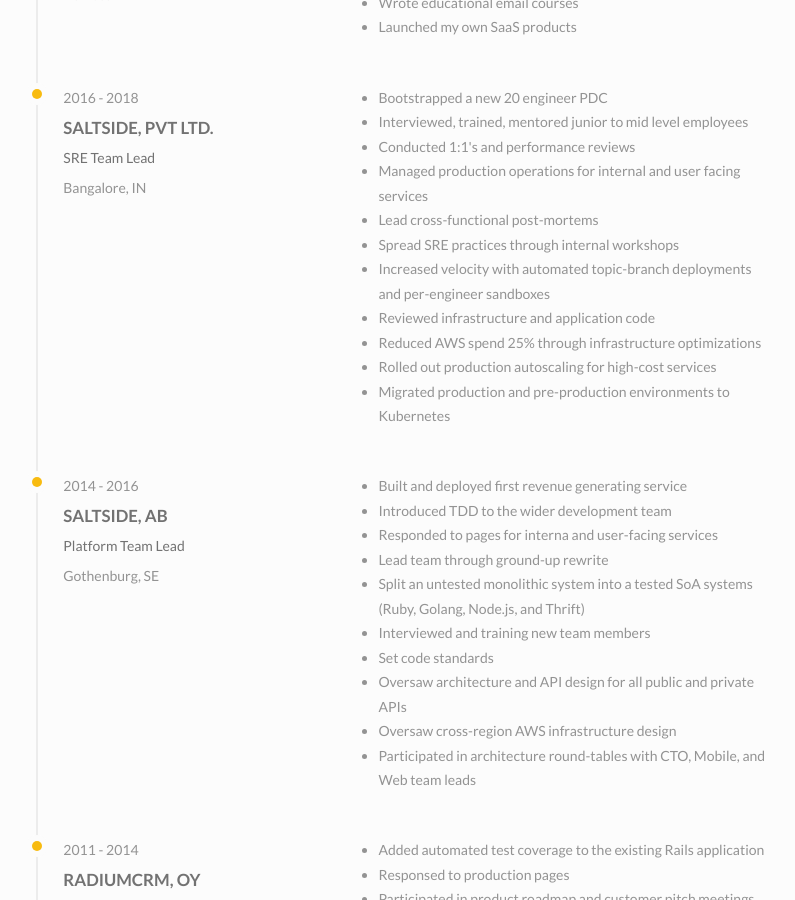
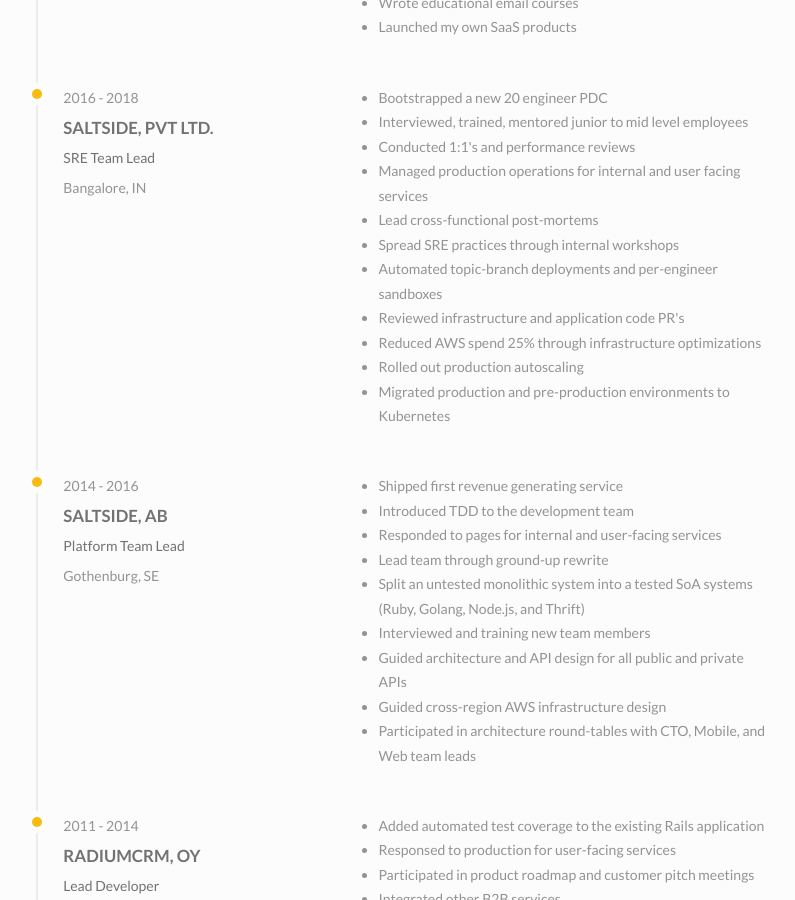
Before and after one commit to ahawkins/resume, a Jekyll site: the page built from index.md, in a window 1280 px wide and 900 px high, scrolled down 2006 px. Shown: the whole window, without its empty margins (434-1229 px from the left). Built offline with Jekyll 4.4.1, drawn with Linux system fonts in a browser that asks for light colours; nearby versions of some CDN libraries; some of the changed text lies outside the part shown.

Commit message:
fix(experience): shorten line items

```diff
--- a/_data/resume.yml
+++ b/_data/resume.yml
@@ -100,25 +100,24 @@ experience:
       - Managed production operations for internal and user facing services
       - Lead cross-functional post-mortems
       - Spread SRE practices through internal workshops
-      - Increased velocity with automated topic-branch deployments and per-engineer sandboxes
-      - Reviewed infrastructure and application code
+      - Automated topic-branch deployments and per-engineer sandboxes
+      - Reviewed infrastructure and application code PR's
       - Reduced AWS spend 25% through infrastructure optimizations
-      - Rolled out production autoscaling for high-cost services
+      - Rolled out production autoscaling
       - Migrated production and pre-production environments to Kubernetes
   - timeframe: 2014 - 2016
     company: Saltside, AB
     location: Gothenburg, SE
     position: Platform Team Lead
     description:
-      - Built and deployed first revenue generating service
-      - Introduced TDD to the wider development team
-      - Responded to pages for interna and user-facing services
+      - Shipped first revenue generating service
+      - Introduced TDD to the development team
+      - Responded to pages for internal and user-facing services
       - Lead team through ground-up rewrite
       - Split an untested monolithic system into a tested SoA systems (Ruby, Golang, Node.js, and Thrift)
       - Interviewed and training new team members
-      - Set code standards
-      - Oversaw architecture and API design for all public and private APIs
-      - Oversaw cross-region AWS infrastructure design
+      - Guided architecture and API design for all public and private APIs
+      - Guided cross-region AWS infrastructure design
       - Participated in architecture round-tables with CTO, Mobile, and Web team leads
   - timeframe: 2011 - 2014
     company: RadiumCRM, OY
@@ -126,13 +125,13 @@ experience:
     position: Lead Developer
     description:
       - Added automated test coverage to the existing Rails application
-      - Responsed to production pages
+      - Responsed to production for user-facing services
       - Participated in product roadmap and customer pitch meetings
-      - Built APIs and integrations for B2B services
-      - Released an API for a mobile application
-      - Interview new hires
+      - Integrated other B2B services
+      - Released mobile application API
+      - Interviewed new hires
       - Pair programmed with team members
-      - Built second product iteration as a Sinatra backend and Emberjs front-end
+      - Built second generation product as a SPA with Ruby & Emberjs
       - Defined test and code quality standards
   - timeframe: 2007 - 2009
     company: LARPD
```
